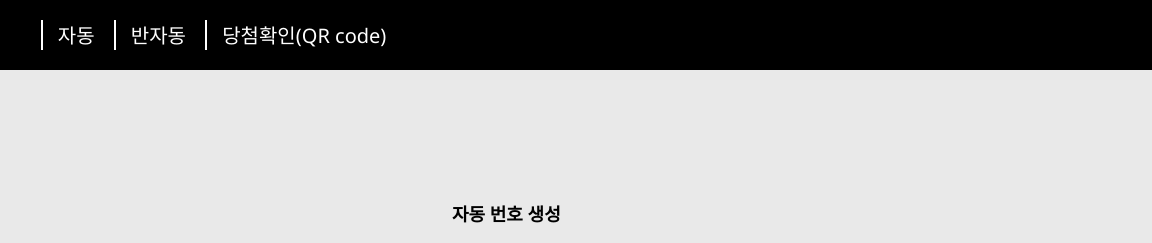
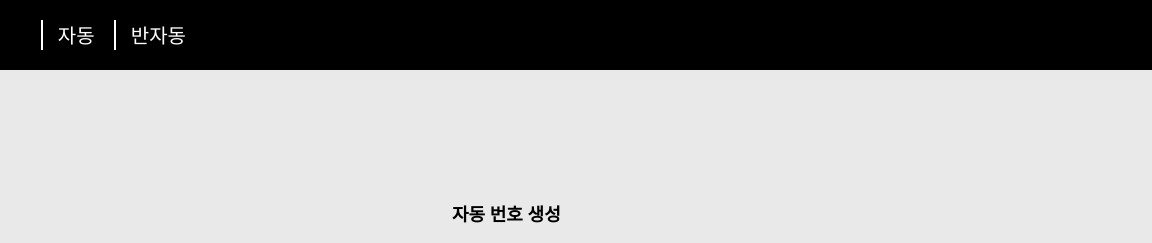
Before and after one commit to smcoding01/dayfortune.github.io, a website built with Parcel: page index.html in a window 1280 px wide. Shown: the top 243 px of the page, 128-1280 px from the left. Built offline with nearby package versions, Linux system fonts and the light colour scheme.

Commit message:
Update index.html

```diff
--- a/index.html
+++ b/index.html
@@ -103,8 +103,6 @@
             <div class="nav_group">
                 <a class="nav_link" href="/smcoding01.github.io/index2.html">자동</a>
                 <a class="nav_link" href="/smcoding01.github.io/index3.html">반자동</a>
-		<a class="nav_link" href="/smcoding01.github.io/index4.html">당첨확인(QR code)</a>
-
 
             </div>
         </div>
```
